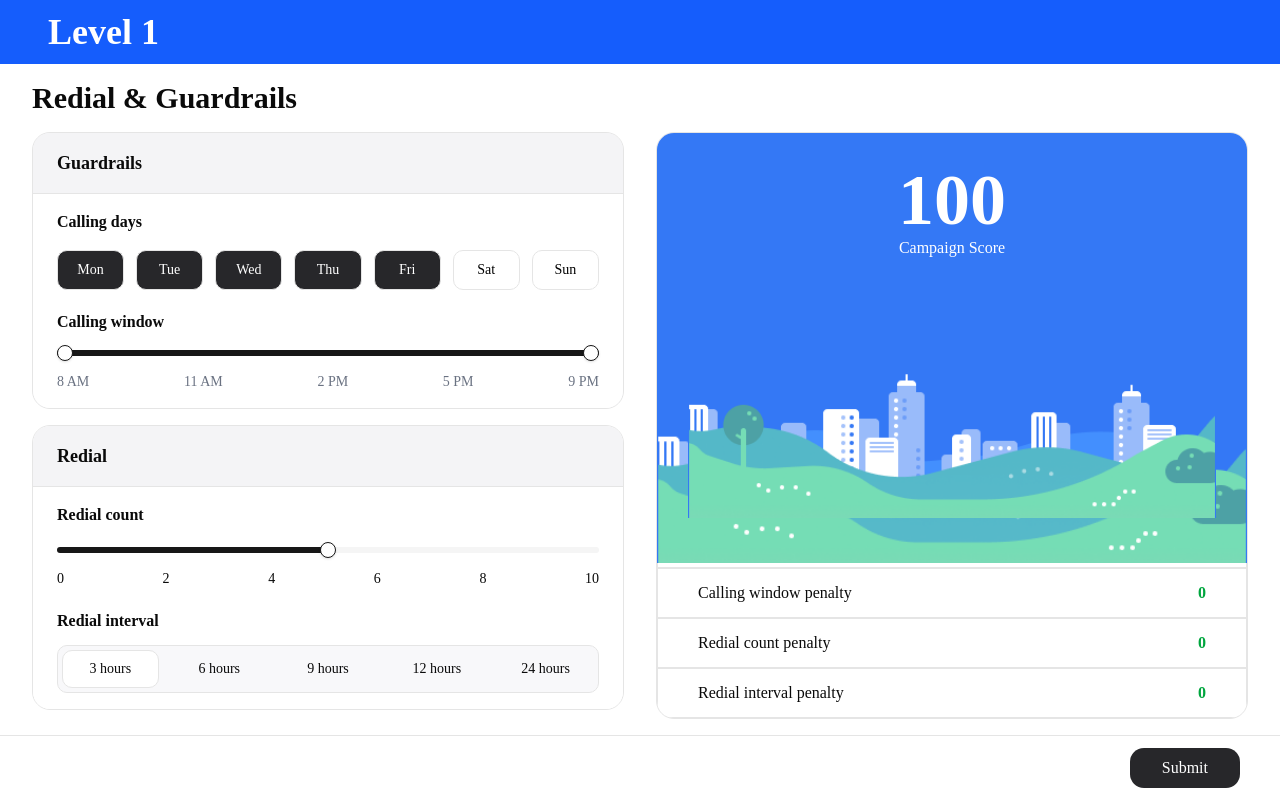
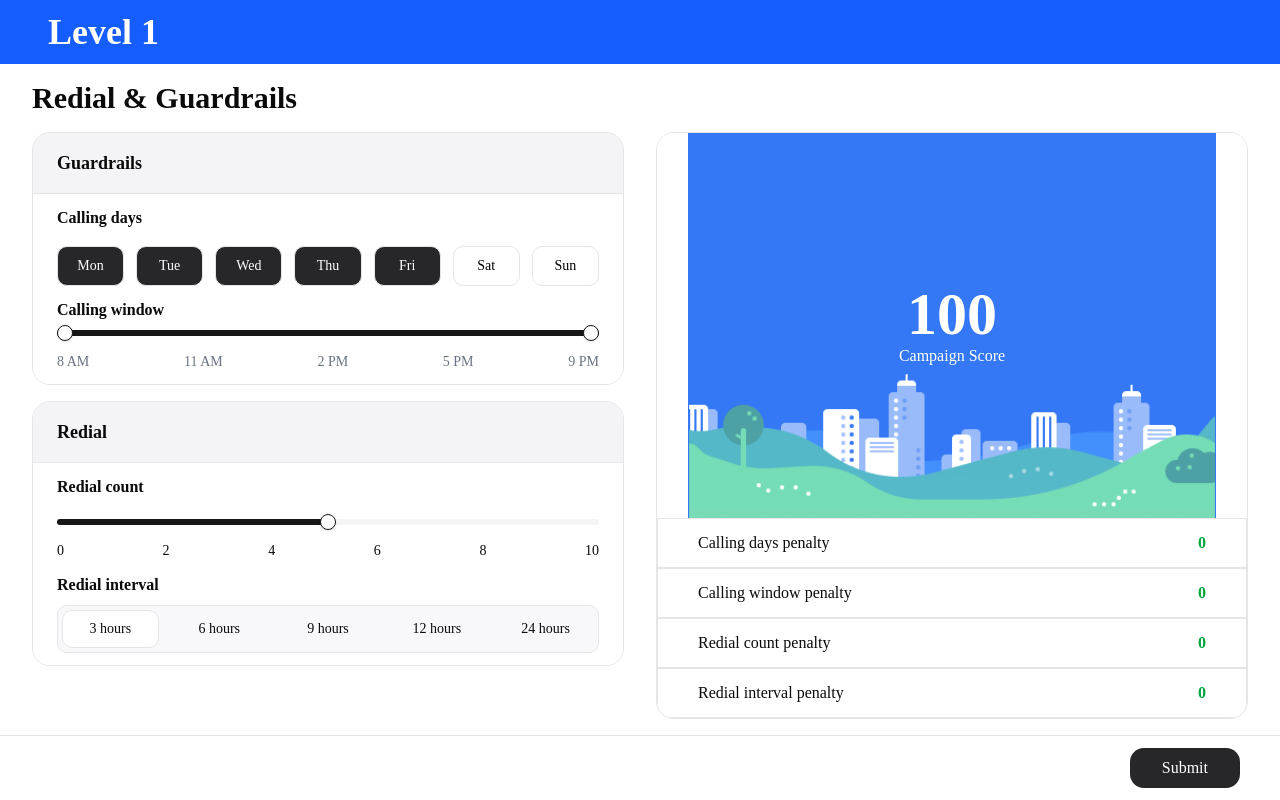
Before and after one commit to harshndroid/hunar-assignment-harsh, a Next.js app: page / in a window 1280 px wide. Built offline with nearby package versions, Linux system fonts and the light colour scheme.

Commit message:
fix responsive ui

```diff
--- a/app/globals.css
+++ b/app/globals.css
@@ -3,6 +3,10 @@
 @import "shadcn/tailwind.css";
 
 @custom-variant dark (&:is(.dark *));
+
+/* Short viewports (e.g. 1440x700 laptops): tighten spacing so the
+   controls and all four penalty rows still fit without scrolling. */
+@custom-variant short (@media (max-height: 820px));
 
 @theme inline {
   --color-background: var(--background);
--- a/components/cards/GuardrailsCard.tsx
+++ b/components/cards/GuardrailsCard.tsx
@@ -25,7 +25,7 @@ export default function GuardrailsCard({
       </div>
 
       {/* Card Body */}
-      <div className="bg-white p-4 sm:p-6 lg:py-4">
+      <div className="bg-white p-4 sm:p-6 lg:py-4 lg:short:py-3">
         {/* Calling Days */}
         <div>
           <h4 className="font-semibold mb-4">Calling days</h4>
@@ -50,14 +50,15 @@ export default function GuardrailsCard({
         </div>
 
         {/* Calling Window */}
-        <div className="mt-8 sm:mt-10 lg:mt-5">
-          <h4 className="font-semibold mb-6 lg:mb-4">Calling window</h4>
+        <div className="mt-8 sm:mt-10 lg:mt-5 lg:short:mt-3">
+          <h4 className="font-semibold mb-6 lg:mb-4 lg:short:mb-2">Calling window</h4>
 
           <Slider
             value={[selectedCallingWindow.start, selectedCallingWindow.end]}
             min={8}
             max={21}
             step={1}
+            className="cursor-pointer"
             onValueChange={(value) => {
               if (Array.isArray(value)) {
                 handleCallingWindowChange({ start: value[0], end: value[1] });
--- a/components/cards/RedialCard.tsx
+++ b/components/cards/RedialCard.tsx
@@ -23,7 +23,7 @@ export default function RedialCard({
         <h3 className="text-lg font-semibold">Redial</h3>
       </div>
 
-      <div className="bg-white p-4 sm:p-6 lg:py-4">
+      <div className="bg-white p-4 sm:p-6 lg:py-4 lg:short:py-3">
         {/* Redial count */}
         <div>
           <h4 className="font-semibold mb-5">Redial count</h4>
@@ -33,6 +33,7 @@ export default function RedialCard({
             min={0}
             max={10}
             step={1}
+            className="cursor-pointer"
             onValueChange={(value) => {
               if (typeof value === 'number') handleRedialCountChange(value);
             }}
@@ -46,16 +47,17 @@ export default function RedialCard({
         </div>
 
         {/* Redial interval */}
-        <div className="mt-8 sm:mt-10 lg:mt-5">
-          <h4 className="font-semibold mb-5 lg:mb-3">Redial interval</h4>
+        <div className="mt-8 sm:mt-10 lg:mt-5 lg:short:mt-3">
+          <h4 className="font-semibold mb-5 lg:mb-3 lg:short:mb-2">Redial interval</h4>
 
           {/* Grid keeps the segments even instead of wrapping ragged */}
           <div className="grid grid-cols-3 gap-1.5 bg-[#F8F8FA] p-1 border rounded-lg sm:grid-cols-5 sm:gap-3">
             {INTERVALS.map((time) => (
               <button
                 key={time}
-                className={`px-2 py-2 text-xs whitespace-nowrap sm:px-5 sm:text-sm ${
-                  time === selectedRedialInterval && 'border rounded-lg bg-white'
+                className={`cursor-pointer px-2 py-2 text-xs whitespace-nowrap sm:px-5 sm:text-sm ${
+                  time === selectedRedialInterval &&
+                  'border rounded-lg bg-white'
                 } `}
                 onClick={() => handleRedialIntervalChange(time)}
               >
--- a/components/cards/ScoreCard.tsx
+++ b/components/cards/ScoreCard.tsx
@@ -22,43 +22,31 @@ export default function ScoreCard({ scoreData, levelData }: Props) {
     <div className="rounded-2xl border overflow-hidden h-full lg:flex lg:flex-col lg:min-h-0 lg:self-stretch">
       {/* Total Score — on lg the image area flexes to absorb leftover
           height so the page fits the viewport without scrolling. */}
-      <div className="relative flex flex-col items-center gap-8 bg-white lg:flex-1 lg:min-h-0 lg:gap-0">
-        {/* All levels render up front so switching is an opacity cross-fade,
-            not a fetch + decode that would flash between images. The first
-            image sits in normal flow (invisible) purely to give the
-            container its height; the rest stack on top of it. */}
-        <Image
-          priority
-          aria-hidden
-          alt=""
-          // className="w-full invisible lg:hidden"
-          className="w-full"
-          src={LEVELS[0].src}
-        />
+      {/* Fixed-height image area: all four levels stack and cross-fade
+          inside it, so no spacer image is needed to reserve space. */}
+      {/* Mobile keeps the natural aspect ratio; on lg the image shrinks
+          to whatever height is left after the penalty rows take theirs. */}
+      <div className="relative aspect-[500/364] w-full bg-white lg:aspect-auto lg:h-0 lg:min-h-0 lg:flex-1">
         {LEVELS.map(({ level, src }) => (
           <Image
             key={level}
             priority
-            // className={`absolute inset-0 w-full transition-opacity duration-500 ease-in-out ${
-            //   level === levelData ? 'opacity-100' : 'opacity-0'
-            // }`}
-            className={`absolute inset-0 w-full transition-opacity duration-500 ease-in-out lg:h-full lg:object-contain lg:object-top ${
+            className={`absolute inset-0 h-full w-full object-cover object-top transition-opacity duration-500 ease-in-out lg:object-contain ${
               level === levelData ? 'opacity-100' : 'opacity-0'
             }`}
             alt={`Campaign score level ${level}`}
             src={src}
           />
         ))}
-        {/* Percentage offset keeps the score anchored to the artwork
-            as the image scales, unlike a fixed top value. */}
-        <div className="absolute top-[8%] text-center text-white">
-          <div className="text-4xl font-bold sm:text-6xl lg:text-7xl">
+        <div className="absolute inset-x-0 top-1/2 -translate-y-1/2 text-center text-white">
+          <div className="text-4xl font-bold sm:text-5xl lg:text-6xl">
             {scoreData.totalScore}
           </div>
-          <p className="mb-2 text-sm sm:text-base">Campaign Score</p>
+          <p className="text-sm sm:text-base">Campaign Score</p>
         </div>
       </div>
-      {/* Penalty Section */}
+      {/* Penalty Section — fixed size on lg so all four rows always
+          render; the image above absorbs the height changes instead. */}
       <div className="lg:shrink-0">
         <PenaltyItem
           title="Calling days penalty"
```
Also changed, not shown: 1 other file (tests, documents, lock files or other folders).
